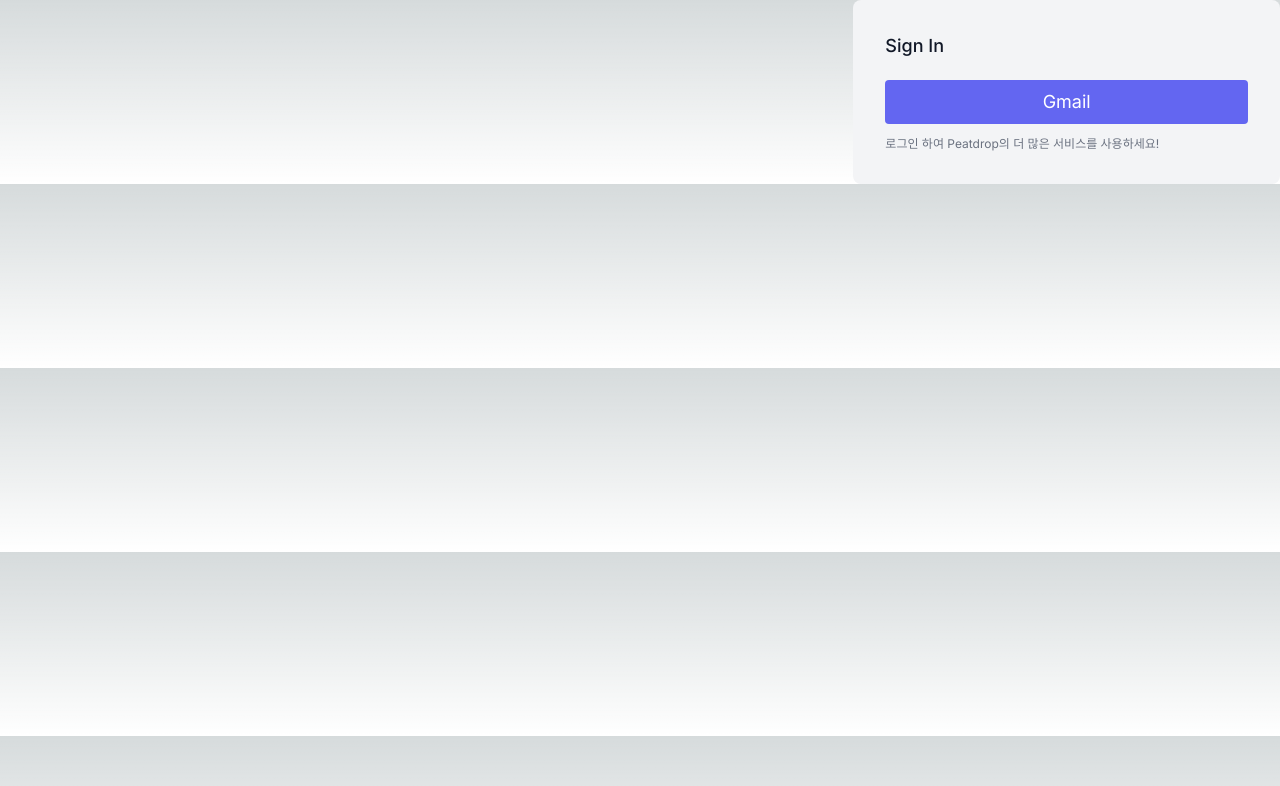
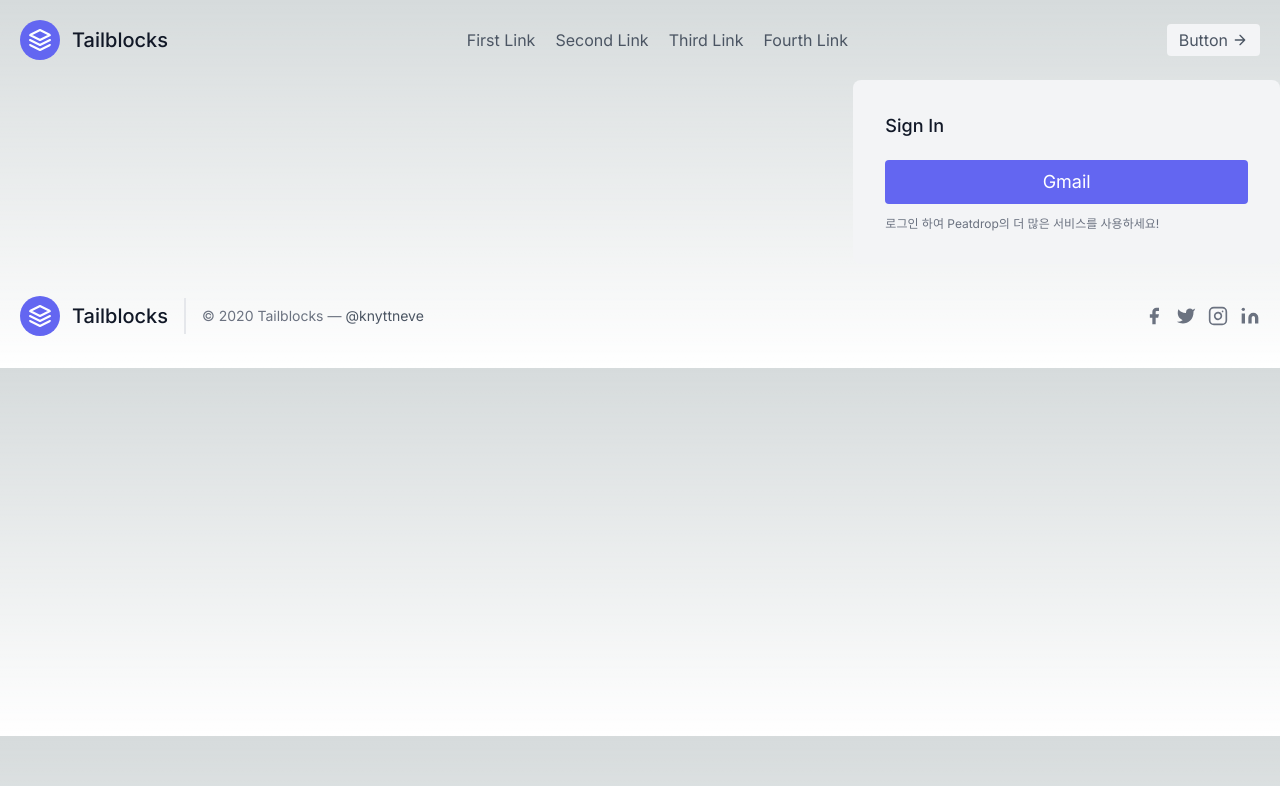
Before and after one commit to pico-pass/petadrop, a Next.js app in the folder _frontend/petadrop/: page / in a window 1280 px wide. Shown: the top 786 px of the page. Built offline with nearby package versions, Linux system fonts and the light colour scheme.

Commit message:
[Feat] Apply header and footer

```diff
--- a/_frontend/petadrop/src/app/globals.css
+++ b/_frontend/petadrop/src/app/globals.css
@@ -8,13 +8,13 @@
   --background-end-rgb: 255, 255, 255;
 }
 
-@media (prefers-color-scheme: dark) {
+/* @media (prefers-color-scheme: dark) {
   :root {
     --foreground-rgb: 255, 255, 255;
     --background-start-rgb: 0, 0, 0;
     --background-end-rgb: 0, 0, 0;
   }
-}
+} */
 
 body {
   color: rgb(var(--foreground-rgb));
--- a/_frontend/petadrop/src/app/layout.js
+++ b/_frontend/petadrop/src/app/layout.js
@@ -1,5 +1,7 @@
 import { Inter } from 'next/font/google'
 import './globals.css'
+import Header from '@/components/Header'
+import Footer from '@/components/Footer'
 
 const inter = Inter({ subsets: ['latin'] })
 
@@ -11,7 +13,11 @@
 export default function RootLayout({ children }) {
   return (
     <html lang="en">
-      <body className={inter.className}>{children}</body>
+      <body className={inter.className}>
+        <Header/>
+        {children}
+        <Footer/>
+       </body>
     </html>
   )
 }
```
